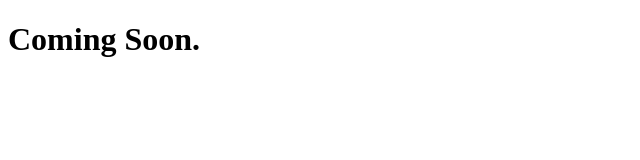
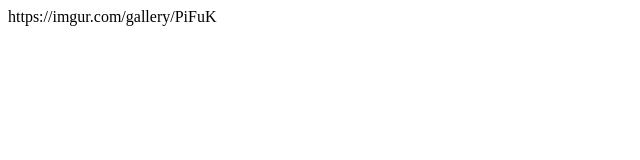
Before and after one commit to Iamduet/iamduet.github.io, a plain HTML site: page index.html in a window 1280 px wide. Shown: the whole page, without its empty margins (0-640 px from the left). Drawn offline with Linux system fonts and the light colour scheme.

Commit message:
Update index.html

```diff
--- a/index.html
+++ b/index.html
@@ -1,6 +1,6 @@
 <!DOCTYPE html>
 <html>
 <body>
-<h1>Coming Soon.</h1>
+<img>https://imgur.com/gallery/PiFuK</img>
 </body>
 </html>
```
